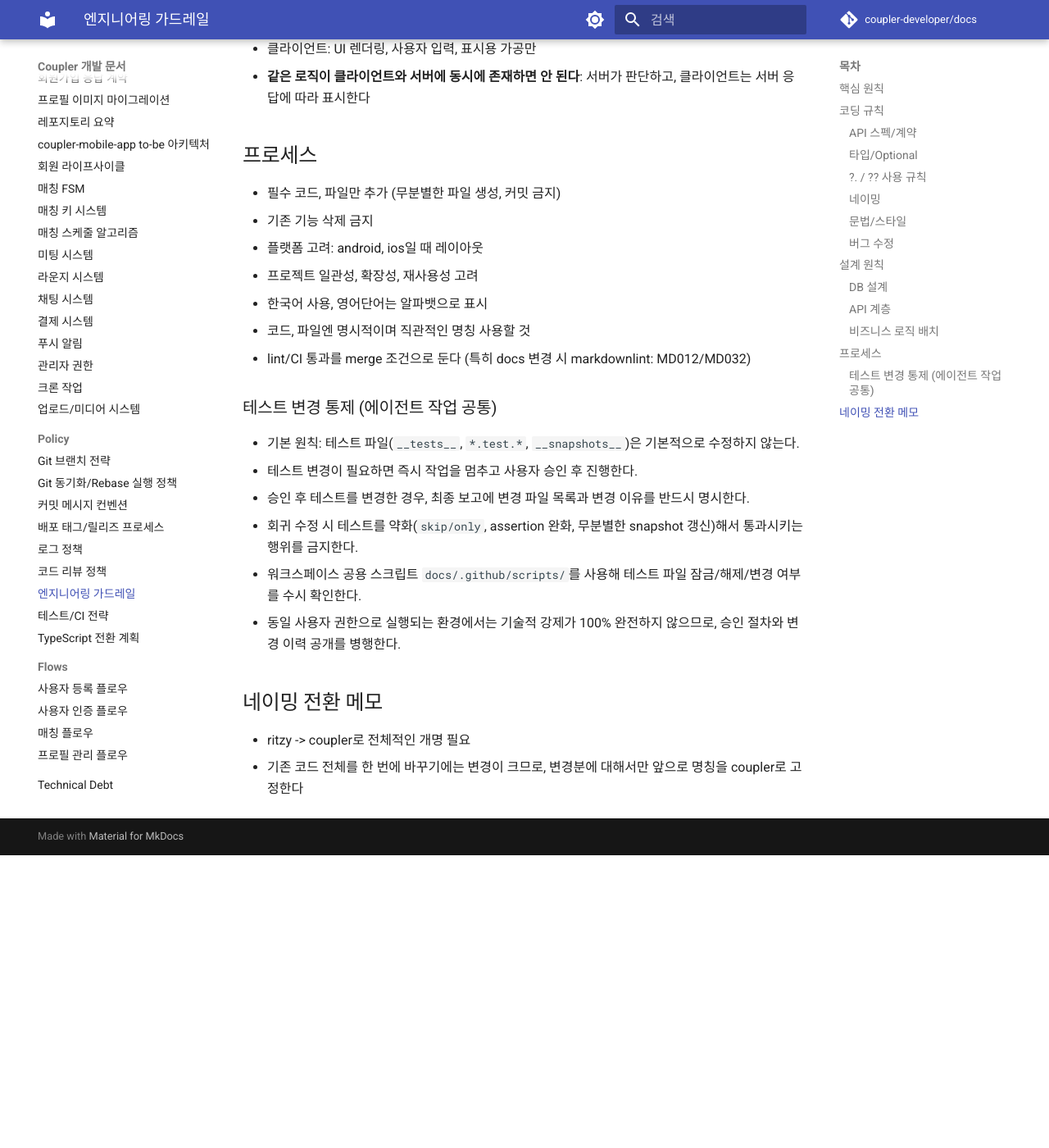
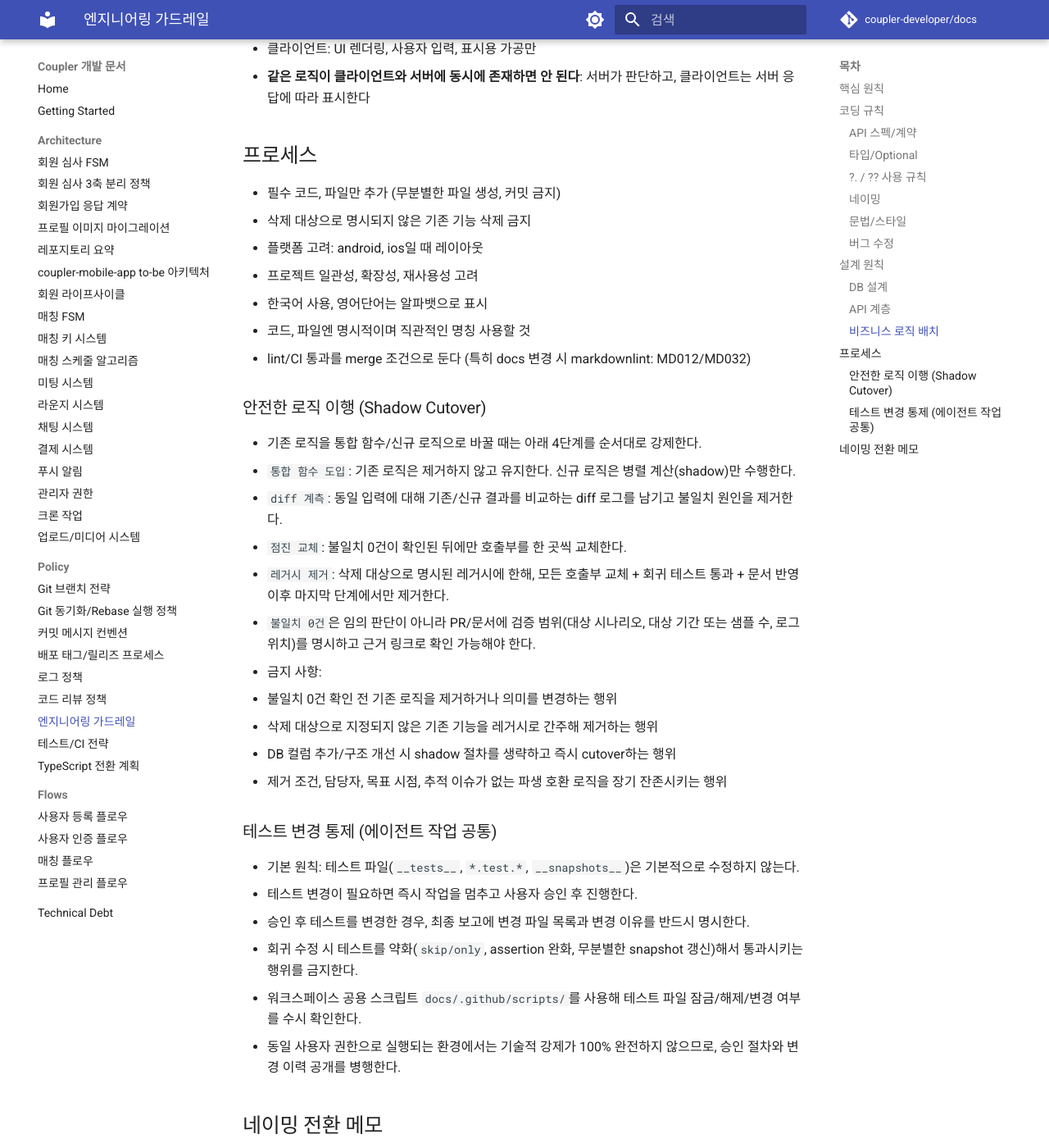
Before and after one commit to coupler-developer/docs, an MkDocs documentation site: the page built from content/policy/engineering-guardrails.md, in a window 1280 px wide and 1400 px high, scrolled down 3326 px. Shown: the whole window at 82% size. Built offline with MkDocs 1.6.1 and Material for MkDocs 9.7.7, drawn with Linux system fonts in a browser that asks for light colours; comment, search, counter and statistics services are not loaded; before the commit the page ends 4369 px from its top, so only the background shows below that.

Commit message:
docs(policy): enforce shadow cutover and deletion guardrails

```diff
--- a/content/policy/engineering-guardrails.md
+++ b/content/policy/engineering-guardrails.md
@@ -108,12 +108,26 @@
 ## 프로세스
 
 - 필수 코드, 파일만 추가 (무분별한 파일 생성, 커밋 금지)
-- 기존 기능 삭제 금지
+- 삭제 대상으로 명시되지 않은 기존 기능 삭제 금지
 - 플랫폼 고려: android, ios일 때 레이아웃
 - 프로젝트 일관성, 확장성, 재사용성 고려
 - 한국어 사용, 영어단어는 알파뱃으로 표시
 - 코드, 파일엔 명시적이며 직관적인 명칭 사용할 것
 - lint/CI 통과를 merge 조건으로 둔다 (특히 docs 변경 시 markdownlint: MD012/MD032)
+
+### 안전한 로직 이행 (Shadow Cutover)
+
+- 기존 로직을 통합 함수/신규 로직으로 바꿀 때는 아래 4단계를 순서대로 강제한다.
+  1. `통합 함수 도입`: 기존 로직은 제거하지 않고 유지한다. 신규 로직은 병렬 계산(shadow)만 수행한다.
+  2. `diff 계측`: 동일 입력에 대해 기존/신규 결과를 비교하는 diff 로그를 남기고 불일치 원인을 제거한다.
+  3. `점진 교체`: 불일치 0건이 확인된 뒤에만 호출부를 한 곳씩 교체한다.
+  4. `레거시 제거`: 삭제 대상으로 명시된 레거시에 한해, 모든 호출부 교체 + 회귀 테스트 통과 + 문서 반영 이후 마지막 단계에서만 제거한다.
+- `불일치 0건`은 임의 판단이 아니라 PR/문서에 검증 범위(대상 시나리오, 대상 기간 또는 샘플 수, 로그 위치)를 명시하고 근거 링크로 확인 가능해야 한다.
+- 금지 사항:
+  - 불일치 0건 확인 전 기존 로직을 제거하거나 의미를 변경하는 행위
+  - 삭제 대상으로 지정되지 않은 기존 기능을 레거시로 간주해 제거하는 행위
+  - DB 컬럼 추가/구조 개선 시 shadow 절차를 생략하고 즉시 cutover하는 행위
+  - 제거 조건, 담당자, 목표 시점, 추적 이슈가 없는 파생 호환 로직을 장기 잔존시키는 행위
 
 ### 테스트 변경 통제 (에이전트 작업 공통)
 
```
Also changed, not shown: content/policy/code-review-policy.md (+4 -0 lines).
